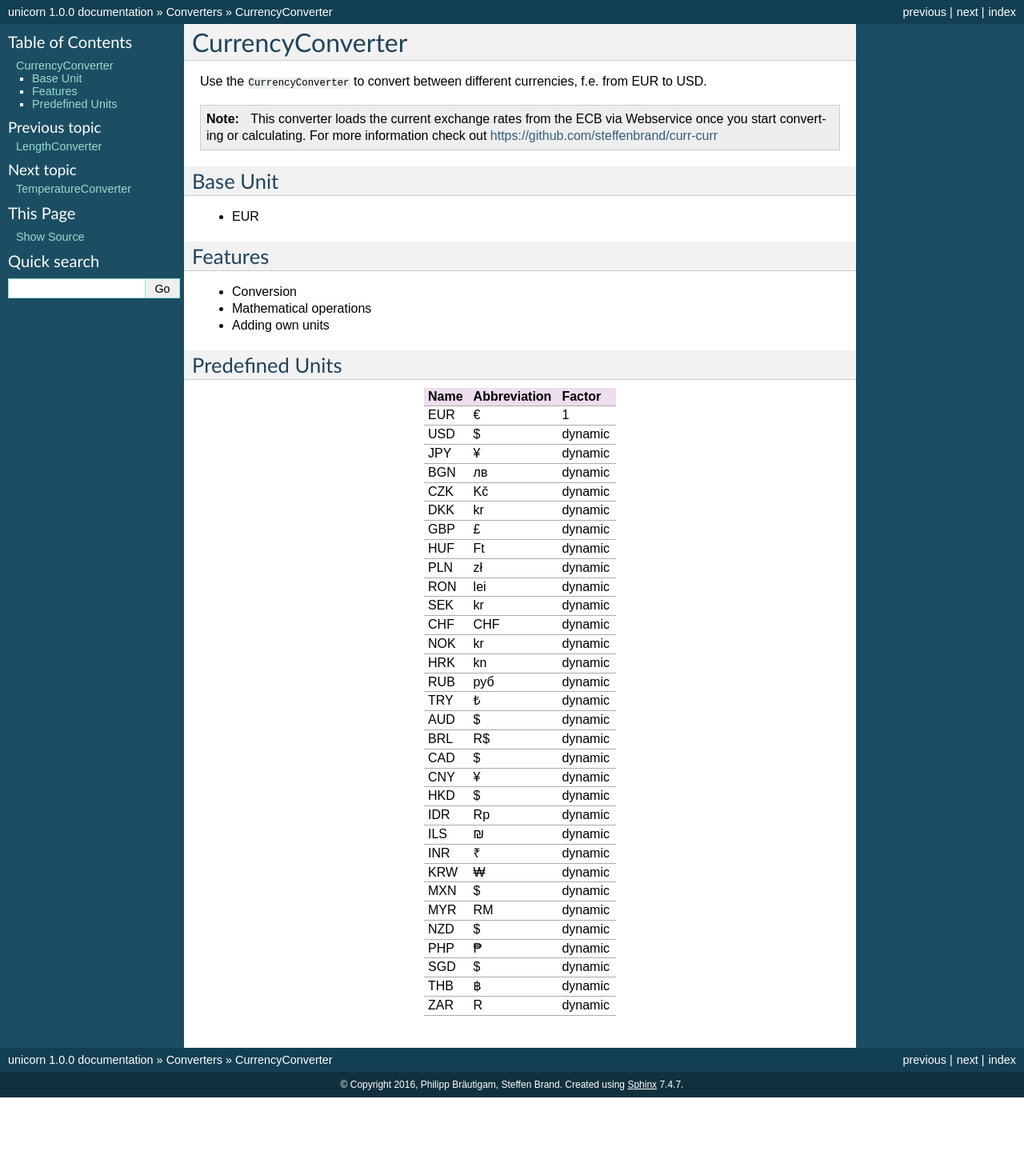
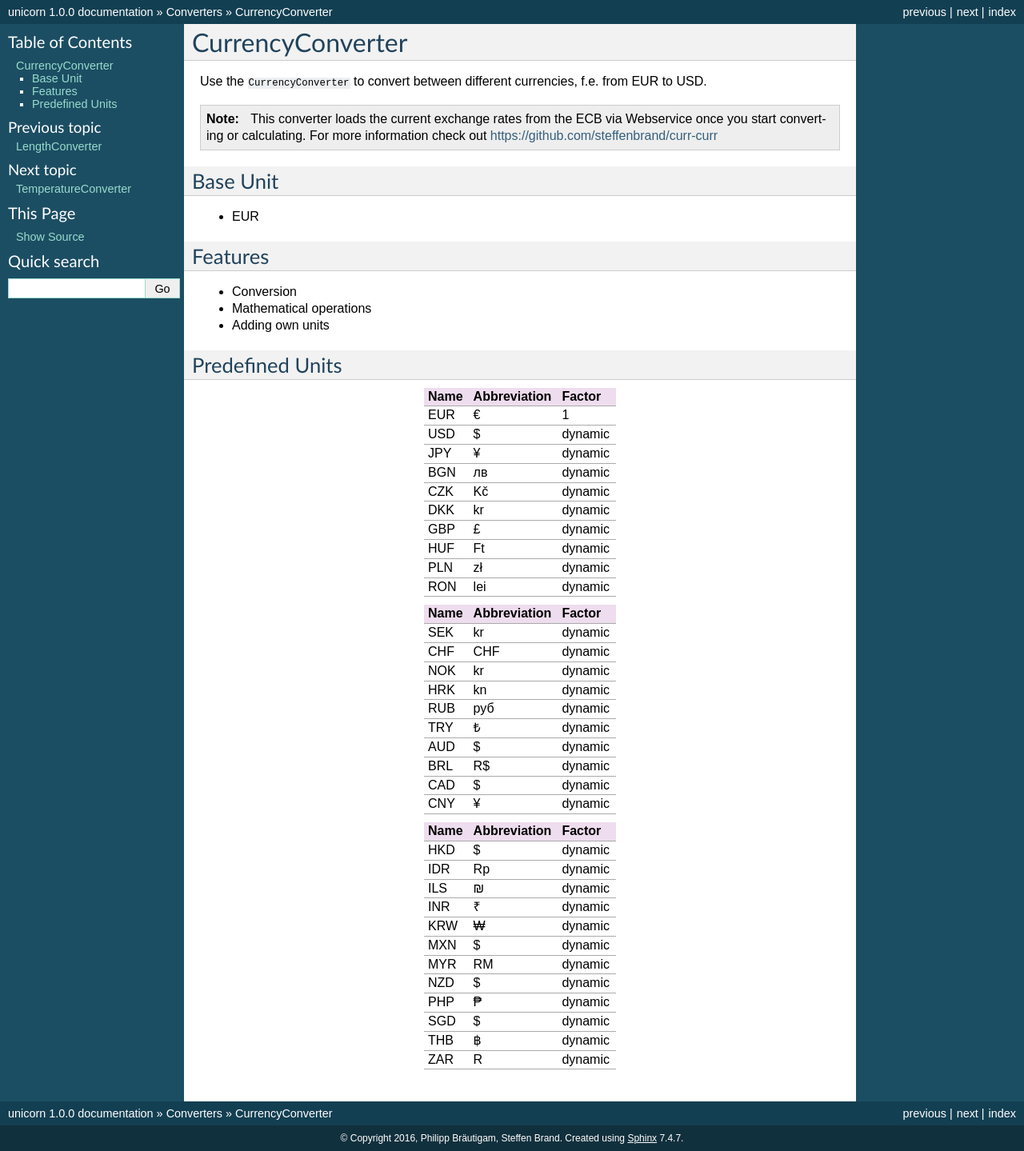
Before and after one commit to xyNNN/unicorn, a Sphinx documentation site: the page built from docs/source/currency-converter.rst, in a window 1280 px wide. Shown: the whole page at 80% size. Built offline with Sphinx 7.4.7, drawn with Linux system fonts in a browser that asks for light colours; before the commit the page ends 1372 px from its top, so only the background shows below that.

Commit message:
working on docs

```diff
--- a/docs/source/currency-converter.rst
+++ b/docs/source/currency-converter.rst
@@ -47,6 +47,10 @@ Predefined Units
 +----------------+---------------------+----------------+
 | RON            | lei                 | dynamic        |
 +----------------+---------------------+----------------+
+
++----------------+---------------------+----------------+
+| Name           | Abbreviation        | Factor         |
++================+=====================+================+
 | SEK            | kr                  | dynamic        |
 +----------------+---------------------+----------------+
 | CHF            | CHF                 | dynamic        |
@@ -67,6 +71,10 @@ Predefined Units
 +----------------+---------------------+----------------+
 | CNY            | ¥                   | dynamic        |
 +----------------+---------------------+----------------+
+
++----------------+---------------------+----------------+
+| Name           | Abbreviation        | Factor         |
++================+=====================+================+
 | HKD            | $                   | dynamic        |
 +----------------+---------------------+----------------+
 | IDR            | Rp                  | dynamic        |
```
